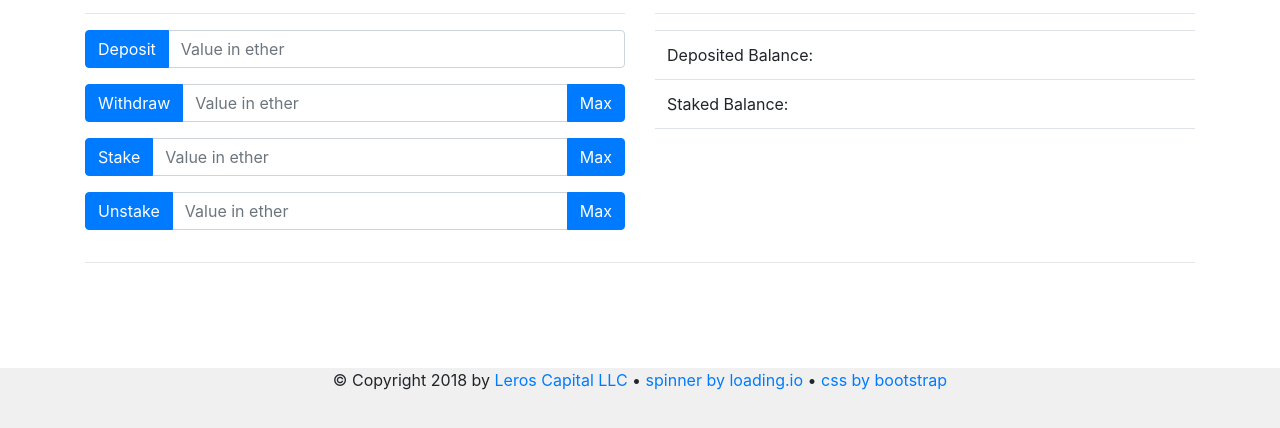
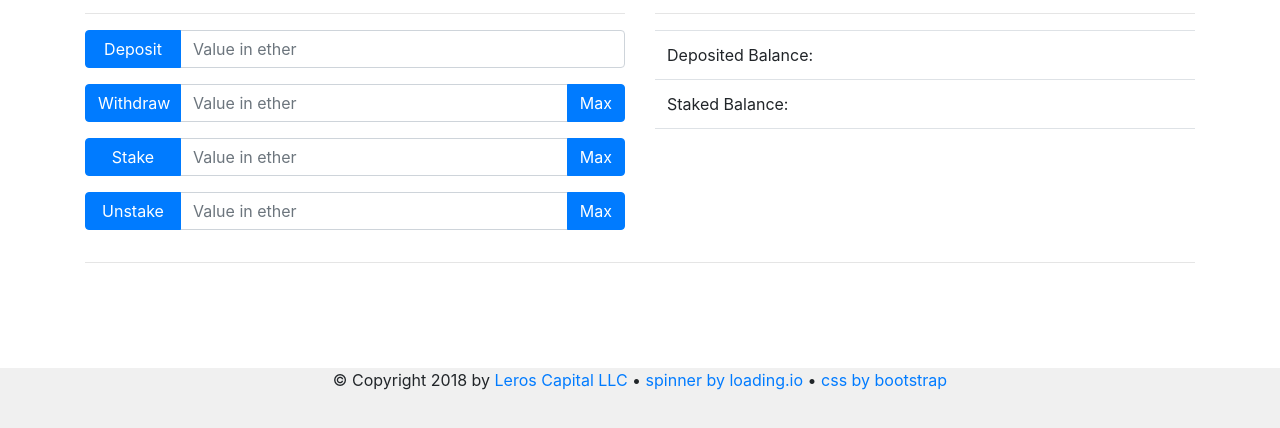
Before and after one commit to antonioshadji/ethereum-staking-smart-contract, a website: page src/index.html in a window 1280 px wide. Shown: the part 372-800 px from the top of the page. Drawn offline with Linux system fonts and the light colour scheme.

Commit message:
matching button widths

```diff
--- a/src/css/custom.style.css
+++ b/src/css/custom.style.css
@@ -24,3 +24,8 @@ body {
 {
   cursor: pointer;
 }
+
+/* xa (me) btn button wa width size a */
+.xa-btn-wa {
+  width: 6rem;
+}
--- a/src/index.html
+++ b/src/index.html
@@ -42,13 +42,13 @@
           <hr />
           <div class='input-group mb-3'>
             <div class='input-group-prepend'>
-              <button class="btn btn-primary" type="button" id="b_trx">Deposit</button>
+              <button class="btn btn-primary xa-btn-wa" type="button" id="b_trx">Deposit</button>
             </div>
             <input id='i_value' type='text' class='form-control' placeholder='Value in ether'  aria-describedby='value-send'>
           </div>
           <div class='input-group mb-3'>
             <div class='input-group-prepend'>
-              <button class="btn btn-primary" type="button" id="b_withdrawal">Withdraw</button>
+              <button class="btn btn-primary xa-btn-wa" type="button" id="b_withdrawal">Withdraw</button>
             </div>
             <input id='i_withdrawal' type='text' class='form-control' placeholder='Value in ether' aria-describedby='value-send'>
             <div class='input-group-append'>
@@ -57,7 +57,7 @@
           </div>
           <div class='input-group mb-3'>
             <div class='input-group-prepend'>
-              <button class="btn btn-primary" type="button" id="b_stake">Stake</button>
+              <button class="btn btn-primary xa-btn-wa" type="button" id="b_stake">Stake</button>
             </div>
             <input id='i_stake' type='text' class='form-control' placeholder='Value in ether' aria-describedby='value-send'>
             <div class='input-group-append'>
@@ -66,7 +66,7 @@
           </div>
           <div class='input-group mb-3'>
             <div class='input-group-prepend'>
-              <button class="btn btn-primary" type="button" id="b_ustake">Unstake</button>
+              <button class="btn btn-primary xa-btn-wa" type="button" id="b_ustake">Unstake</button>
             </div>
             <input id='i_ustake' type='text' class='form-control' placeholder='Value in ether' aria-describedby='value-send'>
             <div class='input-group-append'>
```
